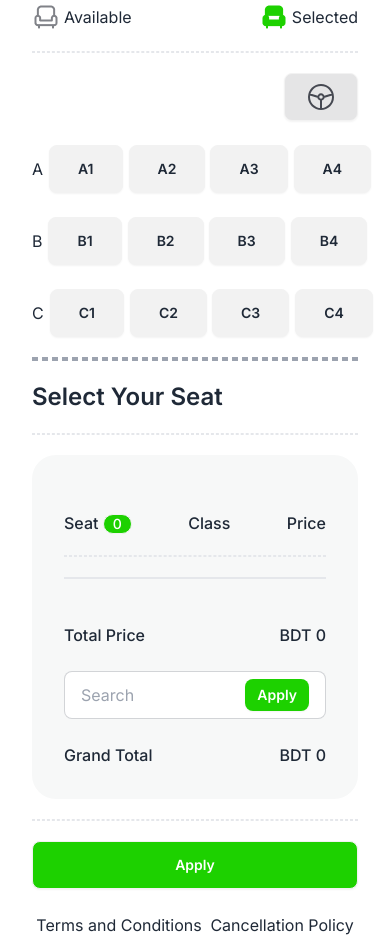
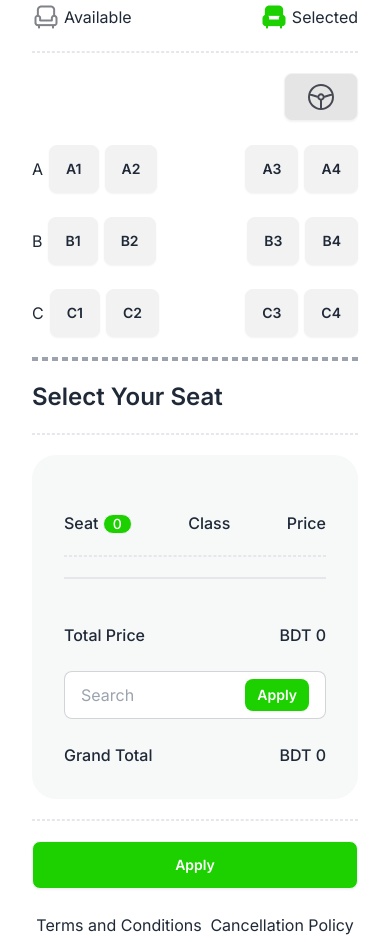
Before and after one commit to Dev-Muhammad-Suhan/Assignment-5-Bus_Ticket, a plain HTML site: page index.html in a window 390 px wide. Shown: the part 2692-3634 px from the top of the page. Drawn offline with nearby package versions, Linux system fonts and the light colour scheme.

Commit message:
Update the UI

```diff
--- a/index.html
+++ b/index.html
@@ -199,10 +199,10 @@
 
                     <div>A</div>
                     <div>
-                      <button class="btn px-7"><span>A1</span></button>
+                      <button class="btn px-4 lg:px-7"><span>A1</span></button>
                     </div>
                     <div>
-                      <button class="btn px-7"><span>A2</span></button>
+                      <button class="btn px-4 lg:px-7"><span>A2</span></button>
                     </div>
 
                   </div>
@@ -210,10 +210,10 @@
                   <div class="flex gap-[6px] lg:gap-6 justify-between items-center">
 
                     <div>
-                      <button class="btn px-7"><span>A3</span></button>
+                      <button class="btn px-4 lg:px-7"><span>A3</span></button>
                     </div>
                     <div>
-                      <button class="btn px-7"><span>A4</span></button>
+                      <button class="btn px-4 lg:px-7"><span>A4</span></button>
                     </div>
 
                   </div>
@@ -226,10 +226,10 @@
 
                     <div>B</div>
                     <div>
-                      <button class="btn px-7"><span>B1</span></button>
+                      <button class="btn px-4 lg:px-7"><span>B1</span></button>
                     </div>
                     <div>
-                      <button class="btn px-7"><span>B2</span></button>
+                      <button class="btn px-4 lg:px-7"><span>B2</span></button>
                     </div>
 
                   </div>
@@ -237,10 +237,10 @@
                   <div class="flex gap-[6px] lg:gap-6 justify-between items-center">
 
                     <div>
-                      <button class="btn px-7"><span>B3</span></button>
+                      <button class="btn px-4 lg:px-7"><span>B3</span></button>
                     </div>
                     <div>
-                      <button class="btn px-7"><span>B4</span></button>
+                      <button class="btn px-4 lg:px-7"><span>B4</span></button>
                     </div>
 
                   </div>
@@ -253,10 +253,10 @@
 
                     <div>C</div>
                     <div>
-                      <button class="btn px-7"><span>C1</span></button>
+                      <button class="btn px-4 lg:px-7"><span>C1</span></button>
                     </div>
                     <div>
-                      <button class="btn px-7"><span>C2</span></button>
+                      <button class="btn px-4 lg:px-7"><span>C2</span></button>
                     </div>
 
                   </div>
@@ -264,10 +264,10 @@
                   <div class="flex gap-[6px] lg:gap-6 justify-between items-center">
 
                     <div>
-                      <button class="btn px-7"><span>C3</span></button>
+                      <button class="btn px-4 lg:px-7"><span>C3</span></button>
                     </div>
                     <div>
-                      <button class="btn px-7"><span>C4</span></button>
+                      <button class="btn px-4 lg:px-7"><span>C4</span></button>
                     </div>
 
                   </div>
```
